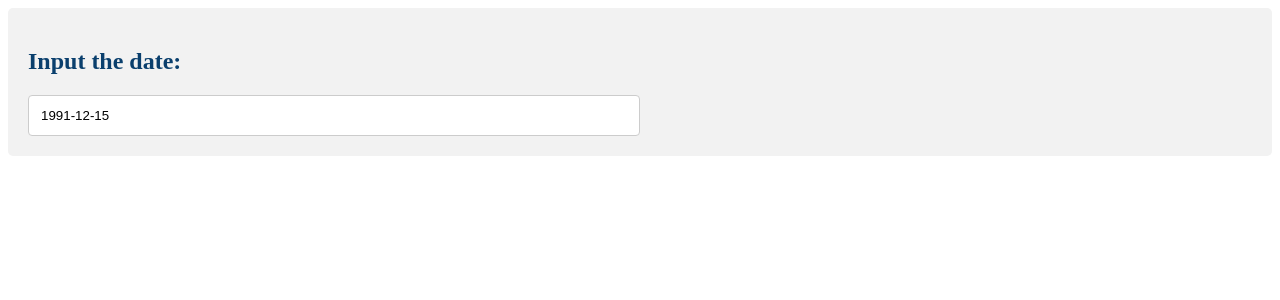
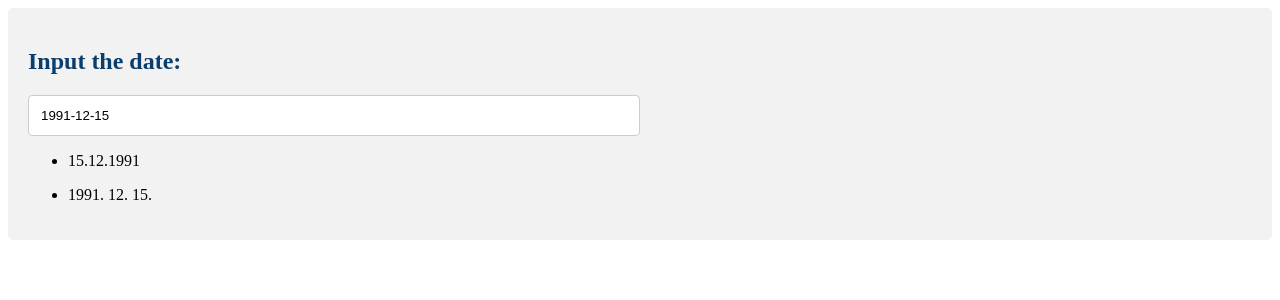
Before and after one commit to wingskushma/test-date, a Vue app: page / in a window 1280 px wide. Shown: the top 300 px of the page. Built offline with nearby package versions, Linux system fonts and the light colour scheme.

Commit message:
add missing call for computed method in for loop

```diff
--- a/src/components/Output.vue
+++ b/src/components/Output.vue
@@ -1,6 +1,6 @@
 <template>
   <div class="row">
-    <ul v-for="item in $store.getters.formattedDateList" :key="item.id">
+    <ul v-for="item in formattedDateList" :key="item.id">
       <li>{{ item }}</li>
     </ul>
   </div>
@@ -14,6 +14,7 @@ export default {
       const enteredDate = this.$store.getters.getEnteredDate;
       formattedList.push(new Date(enteredDate).toLocaleDateString("pl-PL"));
       formattedList.push(new Date(enteredDate).toLocaleDateString("hu-HU"));
+      console.log(formattedList);
       return formattedList;
     },
   },
```
